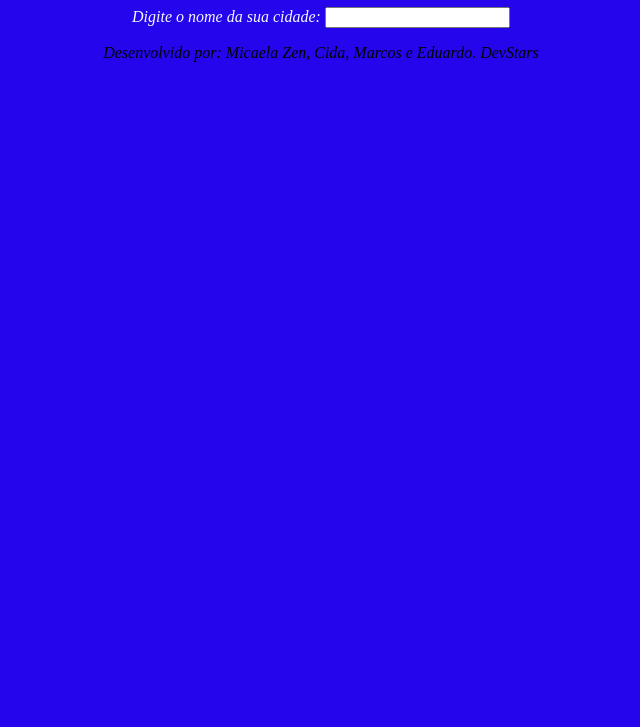
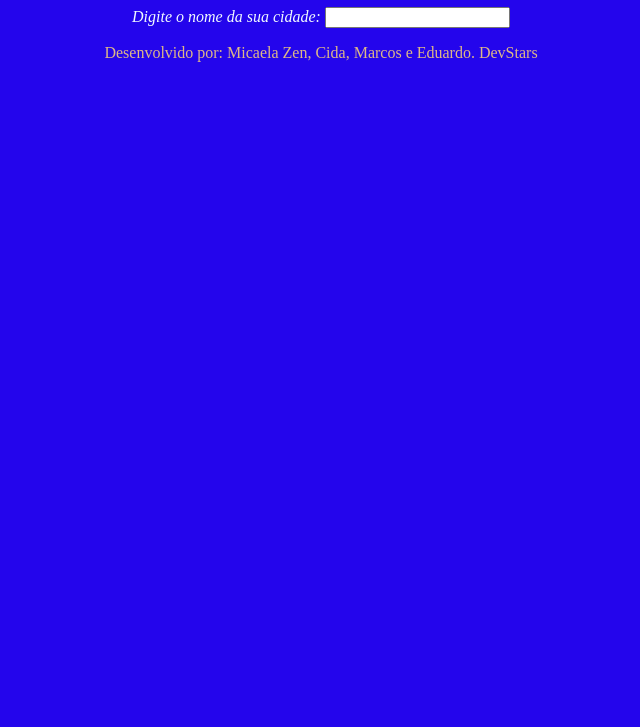
Before and after one commit to MicaelaZen/New, a plain HTML site: page index.html in a window 1280 px wide. Shown: the part 73-800 px from the top of the page, without its empty margins (319-959 px from the left). Drawn offline with Linux system fonts and the light colour scheme.

Commit message:
Update style.css
ajustado

```diff
--- a/style.css
+++ b/style.css
@@ -2,8 +2,7 @@ body{
     background-color: rgb(36, 5, 236);
     font-style: italic;
     text-align: center;
-
-}
+ }
 h1 { color:azure;
    text-align: center;
 }
@@ -16,3 +15,8 @@ p{
     margin-left: auto;
     max-width: auto;
 }
+footer {
+    font-style: initial;
+    text-align: center;
+    color: burlywood;
+}
```
